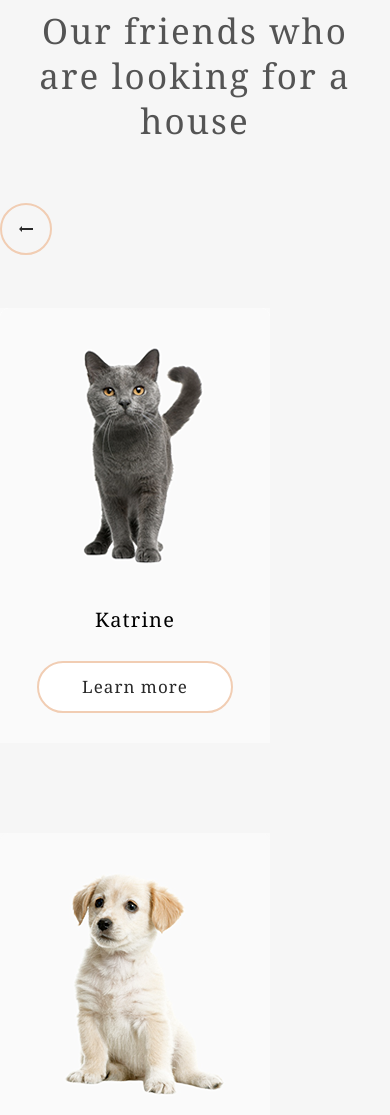
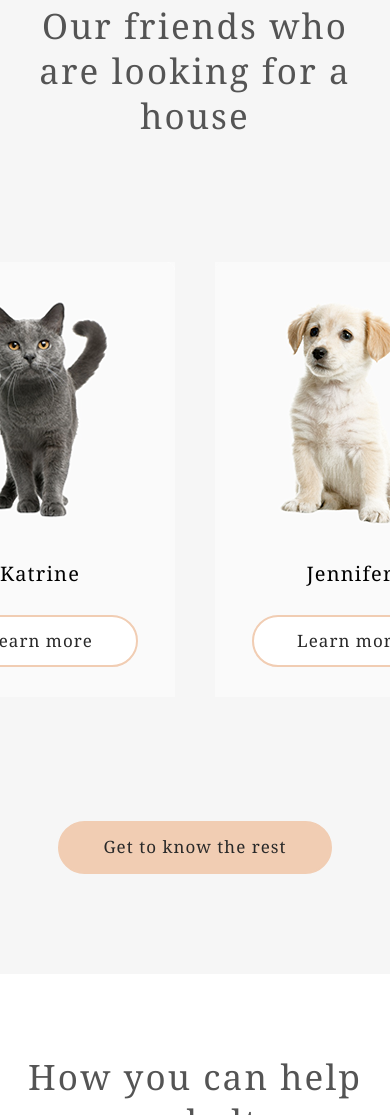
Before and after one commit to Lelik7777/shelter-rs, a website: page shelter/index.html in a window 390 px wide. Shown: the part 2449-3564 px from the top of the page. Drawn offline with Linux system fonts and the light colour scheme.

Commit message:
feat: add styles for media-tablet for sections our friends and help

```diff
--- a/shelter/sass/components/_about.scss
+++ b/shelter/sass/components/_about.scss
@@ -9,6 +9,7 @@
     flex-flow: column-reverse;
     align-items: center;
     gap: 80px;
+
   }
 }
 
@@ -39,5 +40,6 @@
 .about__image {
   @include media-tablet {
     margin-right: 90px;
+    max-height: 408px;
   }
 }
--- a/shelter/sass/components/_help.scss
+++ b/shelter/sass/components/_help.scss
@@ -19,4 +19,12 @@
   justify-content: center;
   gap: 55px 120px;
   padding: 0 87px;
+  @include media-tablet{
+    gap: 55px 60px;
+    padding: 0 69px;
+    >*{
+      max-width: 170px;
+      flex-basis: 33%;
+    }
+  }
 }
--- a/shelter/sass/layout/_columns.scss
+++ b/shelter/sass/layout/_columns.scss
@@ -1,3 +1,5 @@
+
+
 .layout-3-column {
   @include column(25%);
 }
--- a/shelter/sass/pages/_main.scss
+++ b/shelter/sass/pages/_main.scss
@@ -2,7 +2,7 @@
   //for header
   &.header {
     padding: 30px 0 90px 0;
-    @include media-tablet{
+    @include media-tablet {
       padding: 30px 0 60px 0;
     }
   }
@@ -43,9 +43,22 @@
     align-items: center;
     gap: 53px;
     flex-flow: wrap;
+    @include media-tablet {
+      margin: 0 30px;
+      gap: 12px;
+    }
   }
 
   &.slider__cards {
     gap: 90px;
+    @include media-tablet {
+      max-width: 580px;
+      gap:40px;
+      overflow: hidden;
+      flex-flow: nowrap;
+      > * {
+        flex-basis: 47%;
+      }
+    }
   }
 }
```
Also changed, not shown: shelter/sass/style.css, 1 other file.
